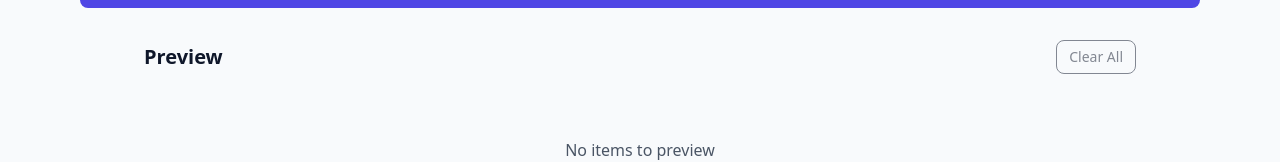
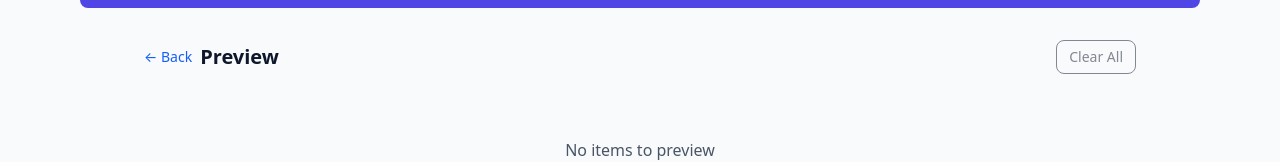
Before and after one commit to nawazshareefshaiksfdc/chandini-hirers-web, a Next.js app: page /preview in a window 1280 px wide. Shown: the top 162 px of the page. Built offline with nearby package versions, Linux system fonts and the light colour scheme.

Commit message:
feat(preview): add back button to navigate to previous page

```diff
--- a/src/app/preview/page.tsx
+++ b/src/app/preview/page.tsx
@@ -11,6 +11,7 @@
   arePdfFontsReady,
   didPdfFontsLoad,
 } from "@/utils/pdf";
+import { useRouter } from "next/navigation";
 
 type NavigatorWebShare = Navigator & {
   canShare?: (data: ShareData & { files?: File[] }) => boolean;
@@ -18,6 +19,7 @@
 };
 
 export default function PreviewPage() {
+  let router = useRouter();
   const cart = useCart();
 
   // include `cart` in deps to satisfy ESLint rule
@@ -166,7 +168,15 @@
   return (
     <main className="max-w-5xl mx-auto px-4 pb-28">
       <header className="py-4 flex items-center justify-between">
+  <div className="flex items-center gap-2">
+    <button
+      onClick={() => router.back()}
+      className="text-sm text-blue-600 hover:underline"
+    >
+      ← Back
+    </button>
     <h2 className="text-xl font-semibold">Preview</h2>
+  </div>
   <button
     className="text-sm border rounded-lg px-3 py-1.5 disabled:opacity-50"
     onClick={handleClearAll}
@@ -176,6 +186,7 @@
     Clear All
   </button>
 </header>
+
 
       {/* Items */}
       {lines.length === 0 ? (
```
Lines whose indentation alone changed are shown as unchanged.
